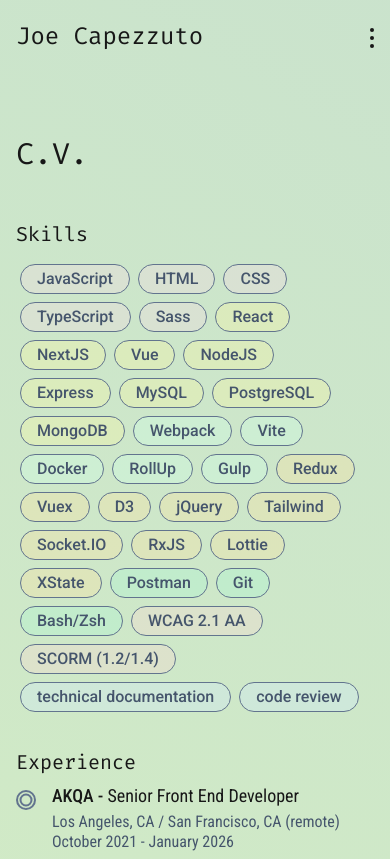
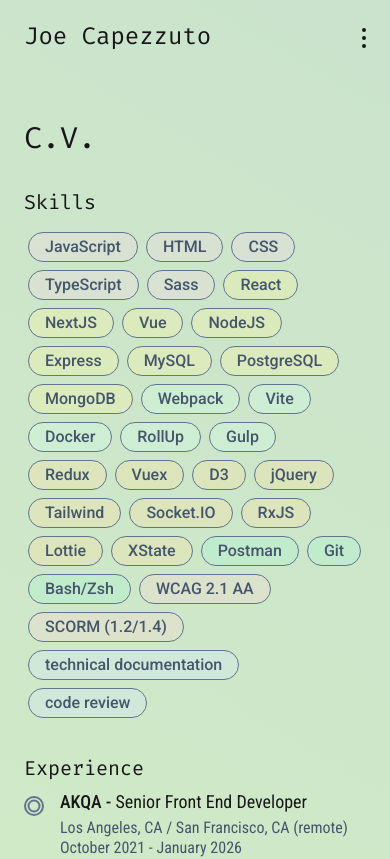
Before and after one commit to Capezzuto/portfolio-v2, a Next.js app: page /cv in a window 390 px wide. Shown: the top 859 px of the page. Built offline with nearby package versions, Linux system fonts and the light colour scheme.

Commit message:
Adjust layout and headline spacing

```diff
--- a/src/app/(static)/_components/Headline.tsx
+++ b/src/app/(static)/_components/Headline.tsx
@@ -1,6 +1,6 @@
 import React from 'react';
 const Headline = ({ text }: { text: string }) => {
-	return <h1 className='font-(family-name:--font-fira-code) text-3xl md:text-4xl lg:text-5xl mt-20 mb-12'>{text}</h1>;
+	return <h1 className='font-(family-name:--font-fira-code) text-3xl md:text-4xl lg:text-5xl mb-8 md:mb-12'>{text}</h1>;
 };
 
 export default Headline;
--- a/src/app/(static)/layout.tsx
+++ b/src/app/(static)/layout.tsx
@@ -4,9 +4,9 @@ import Header from './_components/Header';
 const StaticLayout = ({ children }: { children: React.ReactNode }) => {
 	return (
 		<div className='dynamic-background'>
-			<div className='max-w-xl md:max-w-3xl lg:max-w-4xl xl:max-w-6xl min-h-screen mx-auto px-4 lg:px-0 flex flex-col flex-start'>
+			<div className='max-w-xl md:max-w-3xl lg:max-w-4xl xl:max-w-6xl min-h-screen mx-auto px-6 md:px-4 lg:px-0 flex flex-col flex-start'>
 				<Header />
-				<main className='flex-1 flex'>{children}</main>
+				<main className='flex-1 flex pt-16 pb-16 md:pt-20 md:pb-20'>{children}</main>
 			</div>
 		</div>
 	);
```
